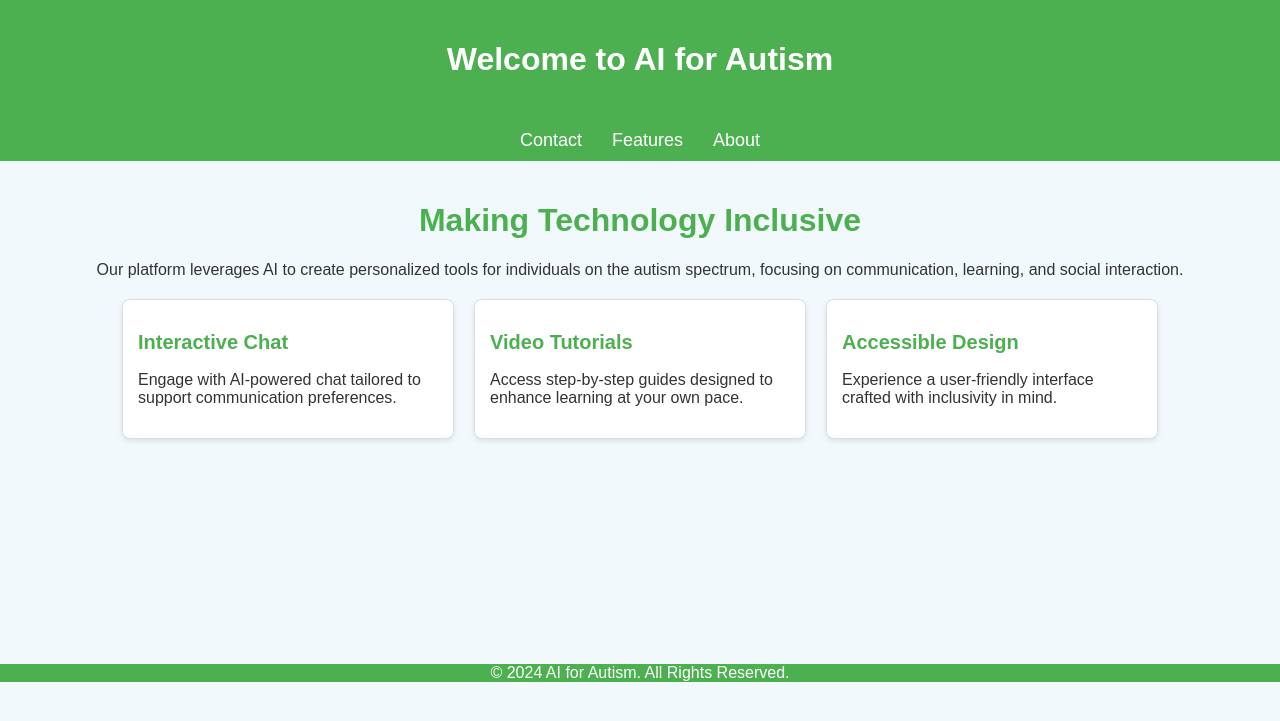
After one commit to ViniciusFA/web_ddd_python, a Flask app: template src/2-Presentation/Templates/home.html in a window 1280 px wide. The commit adds this page. Shown: the top 721 px of the page. Run offline with Flask 3, Linux system fonts and the light colour scheme; the template is opened without the code that fills it, so the values that code supplies are empty.

Commit message:
Adding the home page after login

```diff
--- /dev/null
+++ b/src/2-Presentation/Templates/home.html
@@ -0,0 +1,107 @@
+<!DOCTYPE html>
+<html lang="en">
+<head>
+    <meta charset="UTF-8">
+    <meta name="viewport" content="width=device-width, initial-scale=1.0">
+    <title>AI for Autism</title>
+    <style>
+        body {
+            font-family: Arial, sans-serif;
+            background-color: #f2f9fc;
+            margin: 0;
+            padding: 0;
+            color: #333;
+        }
+        header {
+            background-color: #4CAF50;
+            color: white;
+            padding: 20px;
+            text-align: center;
+        }
+        nav {
+            display: flex;
+            justify-content: center;
+            background-color: #4CAF50;
+            padding: 10px;
+        }
+        nav a {
+            color: white;
+            text-decoration: none;
+            margin: 0 15px;
+            font-size: 18px;
+        }
+        nav a:hover {
+            text-decoration: underline;
+        }
+        .main {
+            padding: 20px;
+            text-align: center;
+        }
+        .main h1 {
+            color: #4CAF50;
+        }
+        .features {
+            display: flex;
+            flex-wrap: wrap;
+            justify-content: center;
+            gap: 20px;
+            margin-top: 20px;
+        }
+        .feature {
+            background-color: white;
+            border: 1px solid #ddd;
+            border-radius: 8px;
+            box-shadow: 0 2px 5px rgba(0, 0, 0, 0.1);
+            width: 300px;
+            padding: 15px;
+            text-align: left;
+        }
+        .feature h2 {
+            font-size: 20px;
+            color: #4CAF50;
+        }
+        footer {
+            background-color: #4CAF50;
+            color: white;
+            text-align: center;
+            /* padding: 10px; */
+            position: relative;
+            bottom: 0;
+            width: 100%;
+            margin-top: 16%;
+        }
+    </style>
+</head>
+
+<body>
+    <header>
+        <h1>Welcome to AI for Autism</h1>
+    </header>
+    <nav>
+        <a href="#contact">Contact</a>
+        <a href="#features">Features</a>
+        <a href="#about">About</a>
+    </nav>
+    <div class="main">
+        <h1>Making Technology Inclusive</h1>
+        <p>Our platform leverages AI to create personalized tools for individuals on the autism spectrum, focusing on communication, learning, and social interaction.</p>
+        <div class="features">
+            <div class="feature">
+                <h2>Interactive Chat</h2>
+                <p>Engage with AI-powered chat tailored to support communication preferences.</p>
+            </div>
+            <div class="feature">
+                <h2>Video Tutorials</h2>
+                <p>Access step-by-step guides designed to enhance learning at your own pace.</p>
+            </div>
+            <div class="feature">
+                <h2>Accessible Design</h2>
+                <p>Experience a user-friendly interface crafted with inclusivity in mind.</p>
+            </div>
+        </div>
+    </div>
+    <footer>
+        <p>&copy; 2024 AI for Autism. All Rights Reserved.</p>
+    </footer>
+</body>
+</html>
--- a/src/2-Presentation/app.py
+++ b/src/2-Presentation/app.py
@@ -1,38 +1,43 @@
 from flask import Flask, Blueprint, render_template,  g, session, request, flash, redirect, url_for, session
+import os
 
 app = Flask(__name__)
+app.secret_key = os.urandom(24)  # Generate random secret key
 
 # Criando o Blueprint para autenticação
-auth_bp = Blueprint('auth', __name__, template_folder='templates/auth')
+auth_template = Blueprint('auth', __name__, template_folder='templates/auth')
 
 # Rota de login
-@auth_bp.route('/login')
+@auth_template.route('/login', methods=['GET', 'POST'])
 def login():
-        # username = request.form['username']
-        # password = request.form['password']
+    if request.method == 'POST':
+        username = request.form.get('username')  # Captura o valor do campo 'username'
+        password = request.form.get('password')  # Captura o valor do campo 'password'
 
-        # # Verifique se as credenciais são válidas (exemplo simplificado)
-        # user = get_user_by_username(username)
-        # if user and check_password_hash(user.password, password):  # Verifica a senha
-        #     session['user_id'] = user.id  # Armazena o ID do usuário na sessão
-        #     return redirect(url_for('home'))
-        # else:
-        #     flash('Login inválido')
-        #     #return redirect(url_for('auth.login'))
-        #     return render_template('auth/login.html')
-        return render_template('login.html')
+        # Aqui você pode adicionar a lógica de autenticação
+        if username == "test" and password == "1234":  # Exemplo simplificado
+            session['user_id'] = username
+            return render_template('home.html')
+        else:
+            flash("Invalid username or password")
+    return render_template('login.html')
 
 # Rota de registro
-@auth_bp.route('/register')
+@auth_template.route('/register')
 def register():
     return render_template('register.html')
 
 # Registrando o Blueprint
-app.register_blueprint(auth_bp, url_prefix='/auth')
+app.register_blueprint(auth_template, url_prefix='/auth')
 
 @app.route('/')  # Define a URL raiz (/) para a função home.
 def home():
     return render_template('base.html', title="Login", name="Usuário")
+
+# Rota da Home
+app.route('/home')
+def register():
+    return render_template('home.html')
 
 @app.route('/sobre')
 def sobre():
@@ -42,14 +47,15 @@ def sobre():
 # def get_user_by_username(username):
 #     return User.query.filter_by(username=username).first()
 
-@app.before_request
-def load_user():
+# @app.before_request # cada pagina faz uma resquisicao na base pra verificar se o usuario está autenticado
+# def load_user():
     #Verifica se o usuário está autenticado e carrega os dados na variável global `g`.
-    user_id = session.get('user_id')
-    if user_id:
-        g.user = get_user_by_id(user_id)  # Função para recuperar os dados do usuário a partir do ID
-    else:
-        g.user = None
+    #user_id = session.get('user_id')
+    #print(user_id)
+    # if user_id:
+    #     g.user = get_user_by_id(user_id)  # Função para recuperar os dados do usuário na base de dados a partir do ID
+    # else:
+    #     g.user = None
 
 if __name__ == '__main__':
     app.run(debug=True)  # Ativa o modo de desenvolvimento
```
Also changed, not shown: src/2-Presentation/Static/style.css (+15 -6 lines), src/2-Presentation/Templates/auth/login.html (+10 -0 lines).
